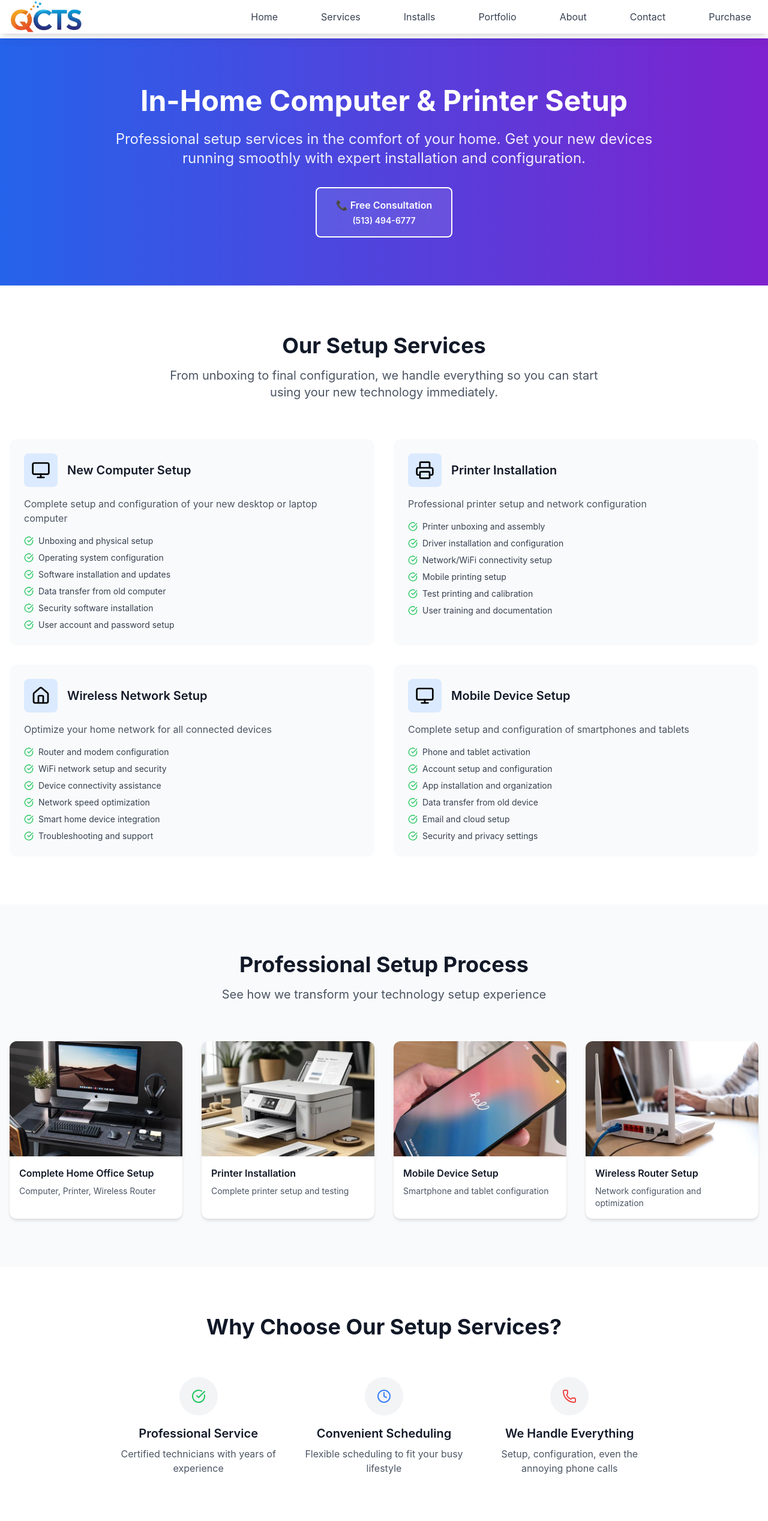
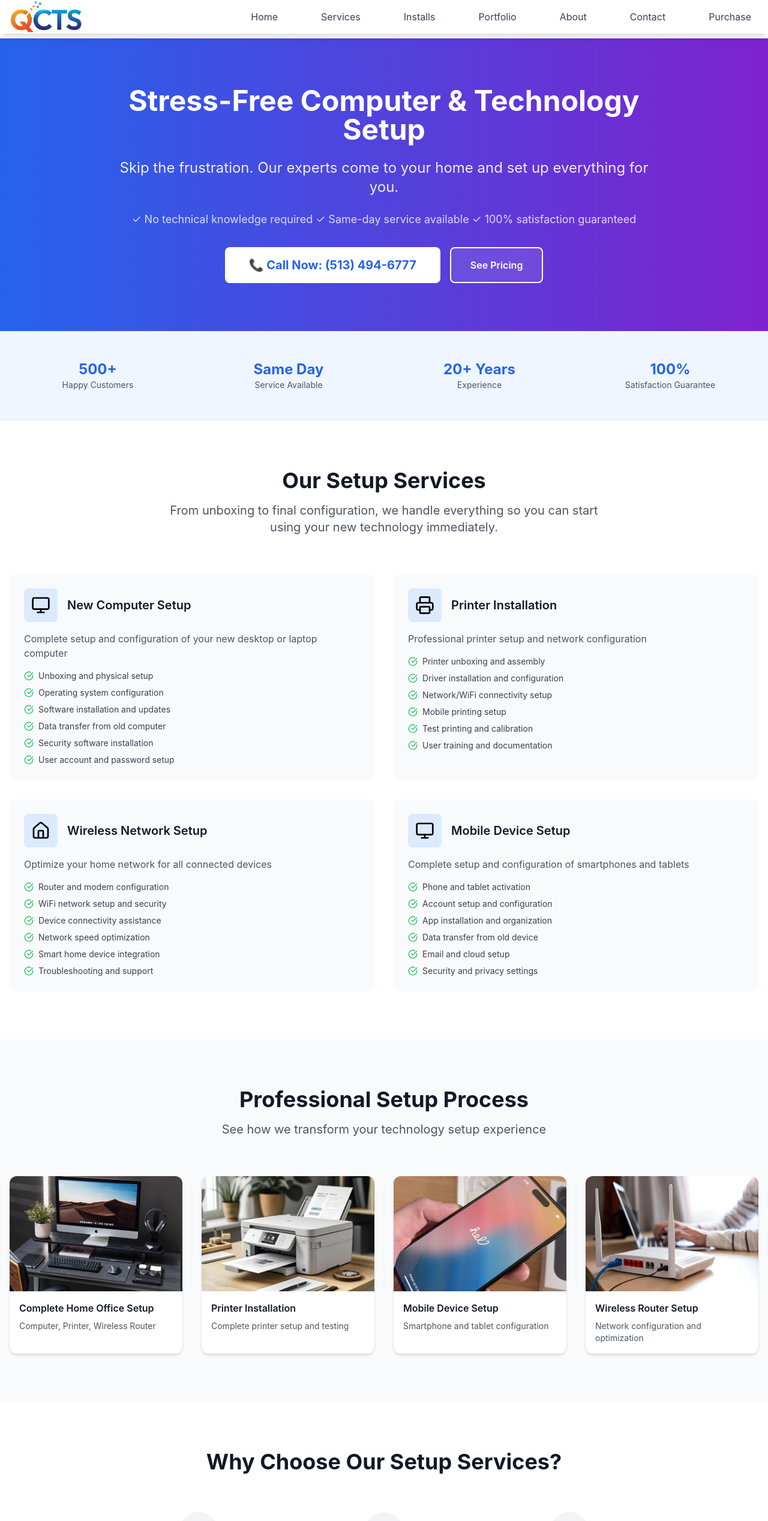
Before and after one commit to khepf/elevate, a React (Vite) app: page /installs in a window 1280 px wide. Shown: the top 2536 px of the page at 60% size. Built offline with nearby package versions, Linux system fonts and the light colour scheme; no server answers.

Commit message:
add images to replace placeholders2

```diff
--- a/src/pages/InstallsPage.tsx
+++ b/src/pages/InstallsPage.tsx
@@ -59,19 +59,19 @@ const InstallsPage: React.FC = () => {
 
   const benefits = [
     {
-      icon: <CheckCircle className="h-6 w-6 text-green-500" />,
-      title: "Professional Service",
-      description: "Certified technicians with years of experience"
+      icon: <CheckCircle className="h-8 w-8 text-green-500" />,
+      title: "No More Tech Headaches",
+      description: "Stop struggling with confusing setup guides and error messages. We handle all the technical stuff."
     },
     {
-      icon: <Clock className="h-6 w-6 text-blue-500" />,
-      title: "Convenient Scheduling",
-      description: "Flexible scheduling to fit your busy lifestyle"
+      icon: <Clock className="h-8 w-8 text-blue-500" />,
+      title: "We Come to You",
+      description: "No need to pack up your equipment or wait in store lines. We work in your home at your convenience."
     },
     {
-      icon: <Phone className="h-6 w-6 text-red-500" />,
-      title: "We Handle Everything",
-      description: "Setup, configuration, even the annoying phone calls"
+      icon: <Phone className="h-8 w-8 text-red-500" />,
+      title: "Personal Service You Can Trust",
+      description: "Local technicians who explain everything in plain English and treat your home with respect."
     }
   ]
 
@@ -82,19 +82,51 @@ const InstallsPage: React.FC = () => {
         <div className="container mx-auto px-4">
           <div className="max-w-4xl mx-auto text-center">
             <h1 className="text-4xl md:text-5xl font-bold mb-6">
-              In-Home Computer & Printer Setup
+              Stress-Free Computer & Technology Setup
             </h1>
-            <p className="text-xl md:text-2xl mb-8 opacity-90">
-              Professional setup services in the comfort of your home. Get your new devices running smoothly with expert installation and configuration.
+            <p className="text-xl md:text-2xl mb-6 opacity-90">
+              Skip the frustration. Our experts come to your home and set up everything for you.
             </p>
-            <div className="flex justify-center">
+            <p className="text-lg mb-8 opacity-80">
+              ✓ No technical knowledge required ✓ Same-day service available ✓ 100% satisfaction guaranteed
+            </p>
+            <div className="flex flex-col sm:flex-row gap-4 justify-center">
               <a
                 href="tel:+15134946777"
-                className="bg-white/10 backdrop-blur-md border-2 border-white text-white px-8 py-4 rounded-lg font-semibold hover:bg-white hover:text-blue-600 transition-colors text-center"
+                className="bg-white text-blue-600 px-10 py-4 rounded-lg text-xl font-bold hover:bg-gray-100 transition-colors"
               >
-                <div>📞 Free Consultation</div>
-                <div className="text-sm mt-1">(513) 494-6777</div>
+                📞 Call Now: (513) 494-6777
               </a>
+              <a
+                href="#pricing"
+                className="bg-white/10 backdrop-blur-md border-2 border-white text-white px-8 py-4 rounded-lg font-semibold hover:bg-white hover:text-blue-600 transition-colors"
+              >
+                See Pricing
+              </a>
+            </div>
+          </div>
+        </div>
+      </section>
+
+      {/* Trust Signals */}
+      <section className="py-12 bg-blue-50 border-b">
+        <div className="container mx-auto px-4">
+          <div className="grid grid-cols-2 md:grid-cols-4 gap-6 text-center">
+            <div>
+              <div className="text-2xl font-bold text-blue-600">500+</div>
+              <div className="text-sm text-gray-600">Happy Customers</div>
+            </div>
+            <div>
+              <div className="text-2xl font-bold text-blue-600">Same Day</div>
+              <div className="text-sm text-gray-600">Service Available</div>
+            </div>
+            <div>
+              <div className="text-2xl font-bold text-blue-600">20+ Years</div>
+              <div className="text-sm text-gray-600">Experience</div>
+            </div>
+            <div>
+              <div className="text-2xl font-bold text-blue-600">100%</div>
+              <div className="text-sm text-gray-600">Satisfaction Guarantee</div>
             </div>
           </div>
         </div>
@@ -233,7 +265,7 @@ const InstallsPage: React.FC = () => {
       </section>
 
       {/* Pricing Section */}
-      <section className="py-20 bg-gray-50">
+      <section id="pricing" className="py-20 bg-gray-50">
         <div className="container mx-auto px-4">
           <div className="text-center mb-16">
             <h2 className="text-3xl md:text-4xl font-bold text-gray-900 mb-4">
@@ -300,25 +332,29 @@ const InstallsPage: React.FC = () => {
       <section className="py-20 bg-blue-600 text-white">
         <div className="container mx-auto px-4 text-center">
           <h2 className="text-3xl md:text-4xl font-bold mb-6">
-            Ready to Get Started?
+            Ready to End Your Tech Frustration?
           </h2>
-          <p className="text-xl mb-8 opacity-90">
-            Schedule your in-home setup service today and start enjoying your new technology worry-free.
+          <p className="text-xl mb-4 opacity-90">
+            Call now and we can often schedule same-day service
           </p>
-          <div className="flex flex-col sm:flex-row gap-4 justify-center">
+          <p className="text-lg mb-8 opacity-80">
+            Free consultation • No obligation • 100% satisfaction guaranteed
+          </p>
+          <div className="flex flex-col sm:flex-row gap-4 justify-center max-w-lg mx-auto">
+            <a
+              href="tel:+15134946777"
+              className="bg-white text-blue-600 px-8 py-4 rounded-lg text-xl font-bold hover:bg-gray-100 transition-colors flex items-center justify-center"
+            >
+              📞 Call (513) 494-6777
+            </a>
             <a
               href="/contact"
-              className="bg-white text-blue-600 px-8 py-3 rounded-lg font-semibold hover:bg-gray-100 transition-colors"
+              className="border-2 border-white text-white px-8 py-4 rounded-lg font-semibold hover:bg-white hover:text-blue-600 transition-colors"
             >
-              Free Consultation
-            </a>
-            <a
-              href="tel:+15134946777"
-              className="border-2 border-white text-white px-8 py-3 rounded-lg font-semibold hover:bg-white hover:text-blue-600 transition-colors"
-            >
-              Call Now
+              Schedule Online
             </a>
           </div>
+          <p className="text-sm mt-4 opacity-75">Available 7 days a week</p>
         </div>
       </section>
     </div>
```
